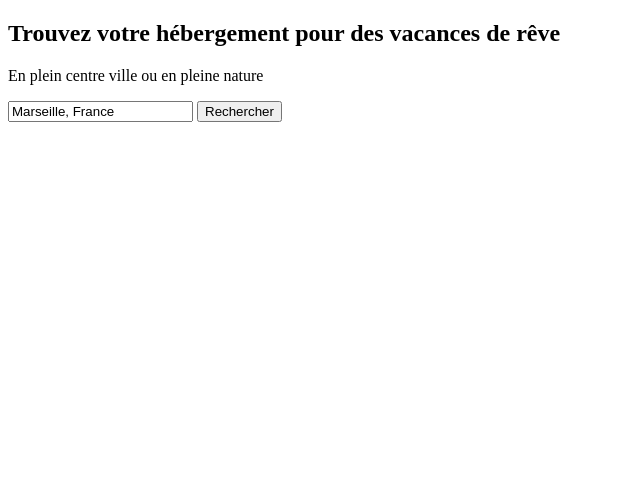
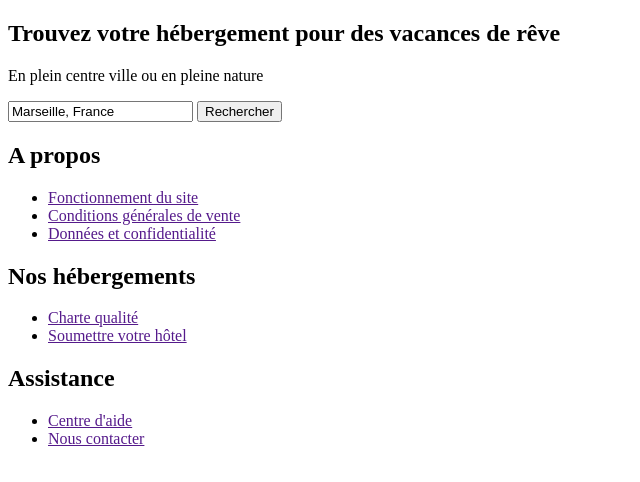
Before and after one commit to KappliApp/Kappli_Camille_Crapat_ProjetOpenclassrooms_Reservia, a plain HTML site: page index.html in a window 1280 px wide. Shown: the whole page, without its empty margins (0-640 px from the left). Drawn offline with Linux system fonts and the light colour scheme.

Commit message:
V 0.1.2 - footer

```diff
--- a/index.html
+++ b/index.html
@@ -20,5 +20,29 @@
             <input type="submit" name="send" id="send" value="Rechercher">
         </form>
     </section>
+    <footer>
+        <div class="about">
+            <h2>A propos</h2>
+            <ul>
+                <li><a href="">Fonctionnement du site</a></li>
+                <li><a href="">Conditions générales de vente</a></li>
+                <li><a href="">Données et confidentialité</a></li>
+            </ul>
+        </div>
+        <div class="lodging">
+            <h2>Nos hébergements</h2>
+            <ul>
+                <li><a href="">Charte qualité</a></li>
+                <li><a href="">Soumettre votre hôtel</a></li>
+            </ul>
+        </div>
+        <div class="assistance">
+            <h2>Assistance</h2>
+            <ul>
+                <li><a href="">Centre d'aide</a></li>
+                <li><a href="">Nous contacter</a></li>
+            </ul>
+        </div>
+    </footer>
 </body>
 </html>
```
